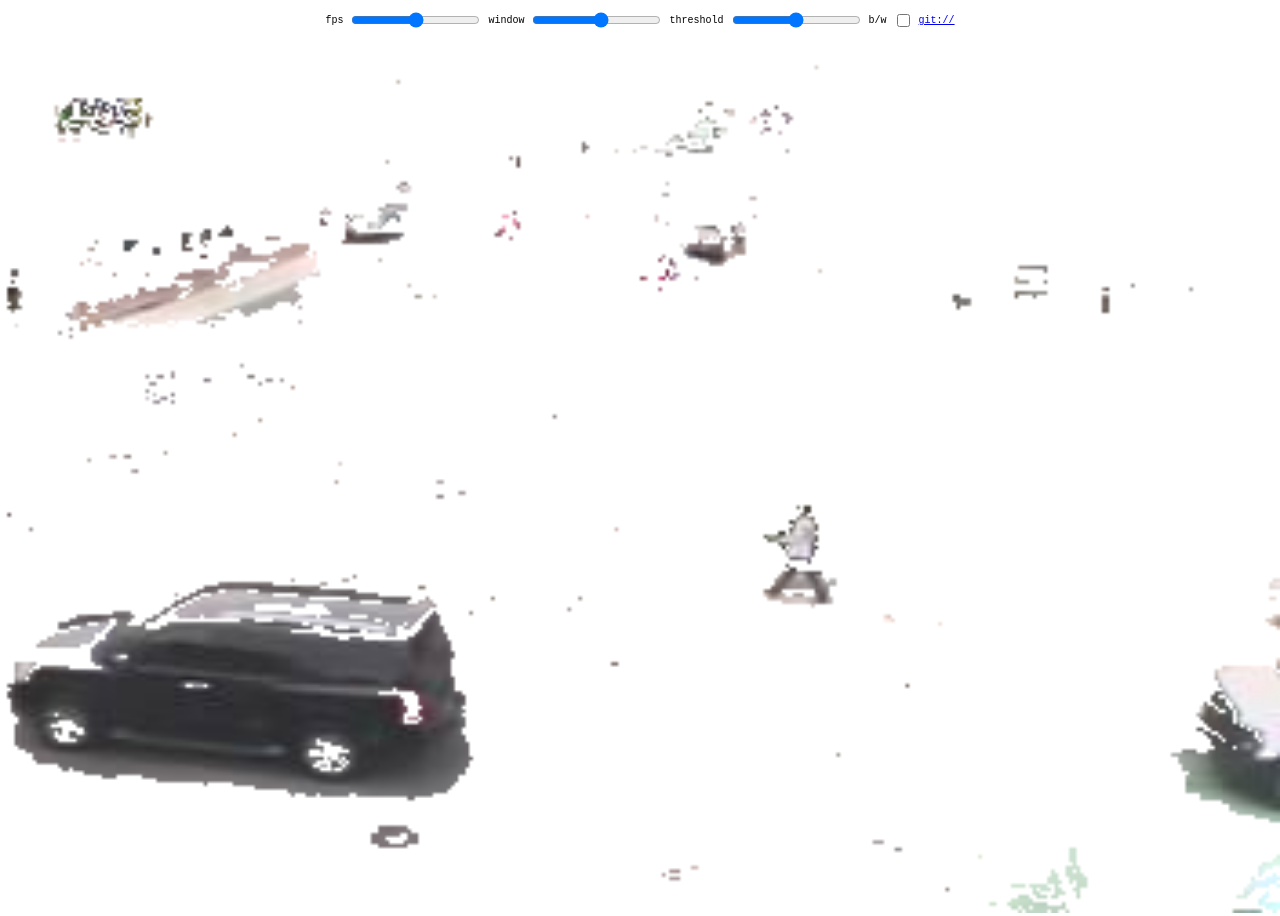
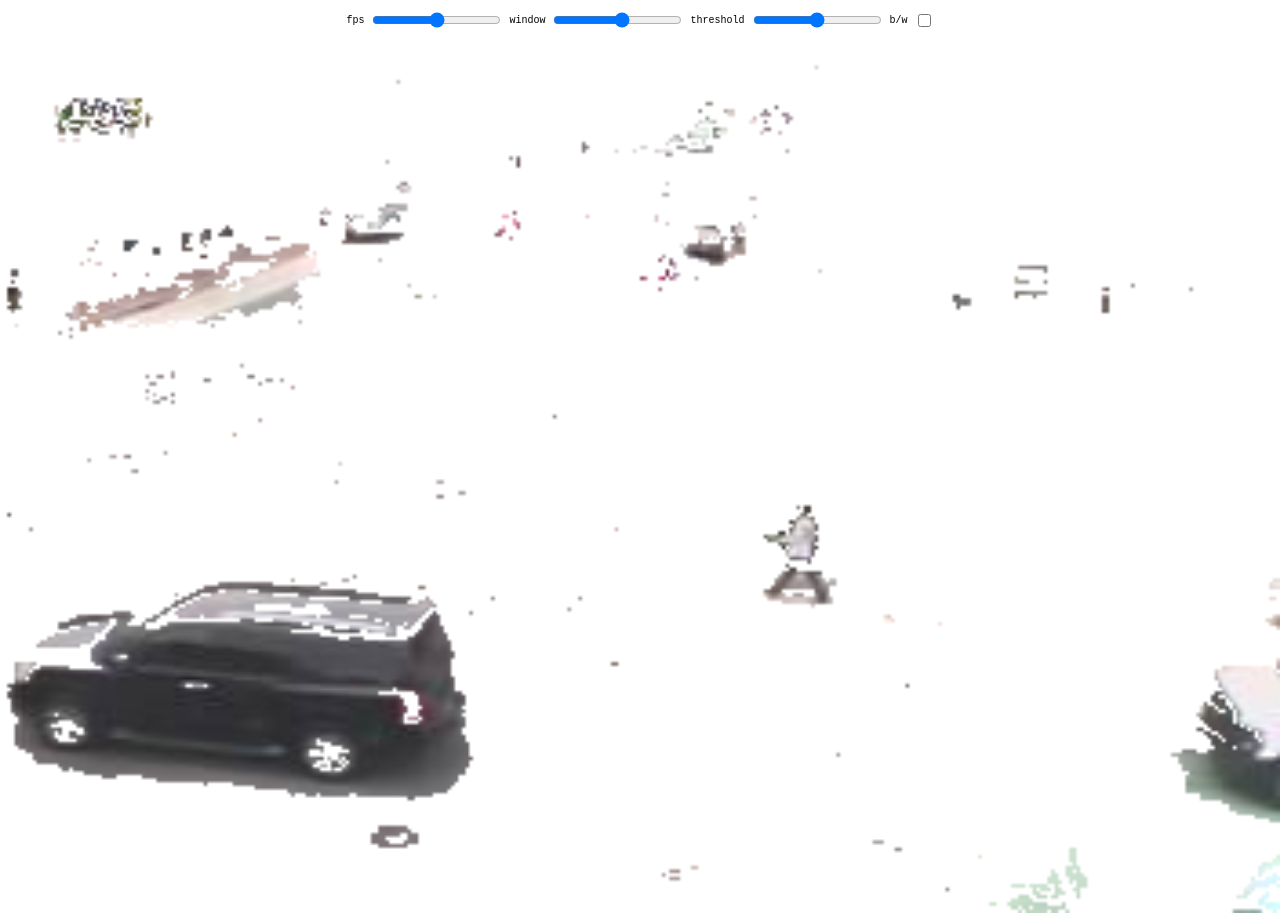
Before and after one commit to tmcw/isolate-movement, a plain HTML site: page index.html in a window 1280 px wide. Drawn offline with Linux system fonts and the light colour scheme.

Commit message:
remove git

```diff
--- a/index.html
+++ b/index.html
@@ -32,7 +32,6 @@ input {
   <input id='threshold' type='range' min=0 max=40 default=50 />
   <label for='bw'>b/w</label>
   <input id='bw' type='checkbox' />
-  <a href='http://github.com/tmcw/isolate-movement'>git://</a>
 </div>
 <canvas width=352 height=240 id='screen'></canvas>
 <script src='./images.js'></script>
```
